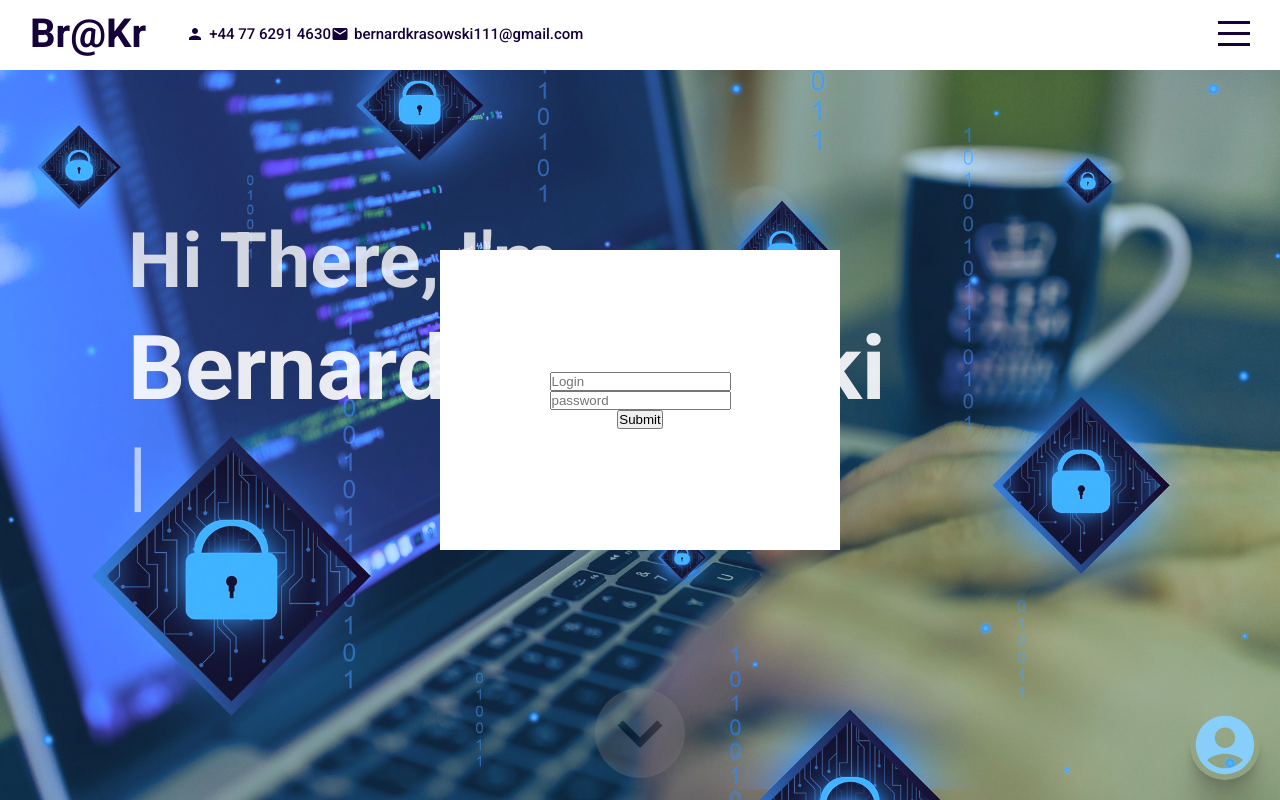
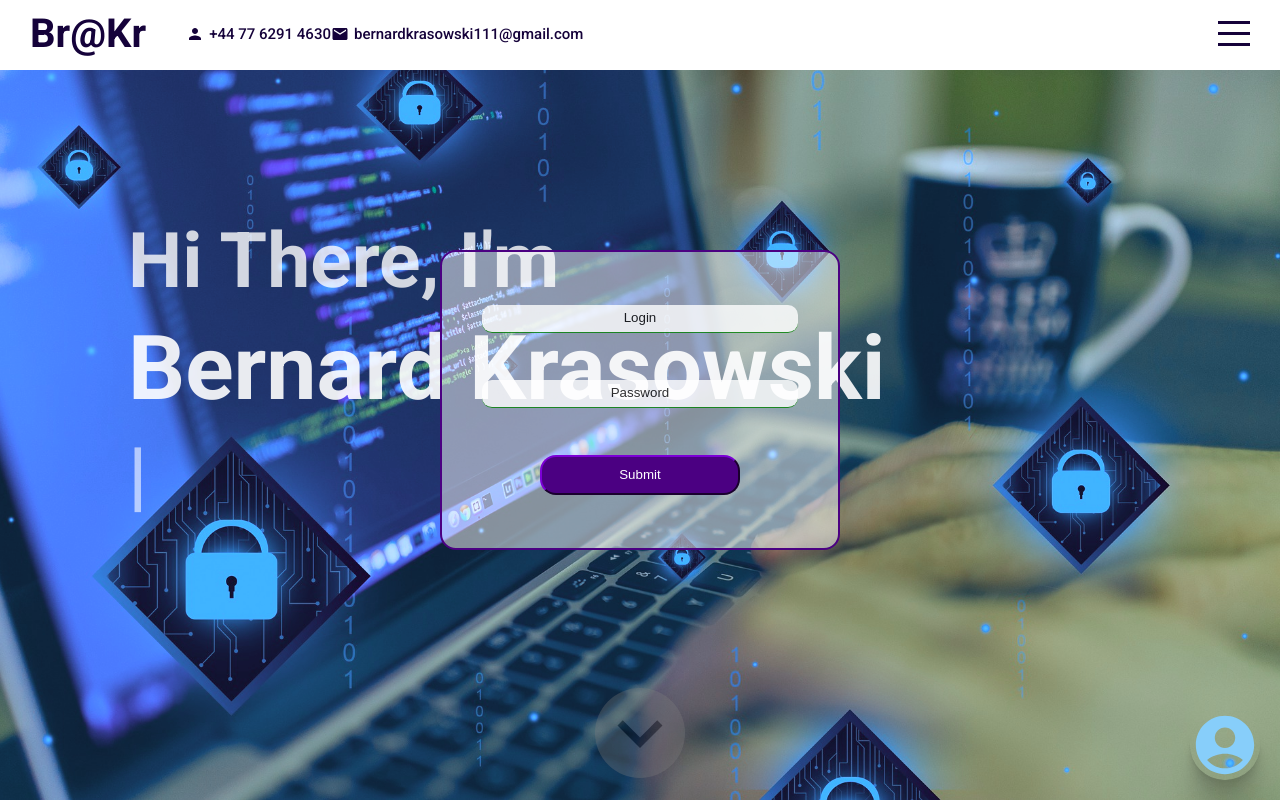
Before and after one commit to BernardKrasowski/New-Portfolio, a React (Create React App) app: page / in a window 1280 px wide. Both pictures are taken after a click on the element 1225 px from the left and 745 px from the top of the page. Built offline with nearby package versions, Linux system fonts and the light colour scheme.

Commit message:
finish login page, login: admin, password: admin

```diff
--- a/src/App.jsx
+++ b/src/App.jsx
@@ -7,7 +7,7 @@ import Contact from "./components/contact/Contact.jsx";
 import Login from "./components/Login/Login.jsx";
 import React, { useState } from "react";
 import { AppContext, defaultObject } from "./AppContext.js";
-
+import AdminPage from "./components/AdminPage/AdminPage";
 function App() {
   const [menuOpen, setMenuOpen] = useState(false);
 
@@ -35,7 +35,7 @@ function App() {
           <Intro menuOpen={menuOpen} />
           <Portfolio />
           <Contact menuOpen={menuOpen} />
-          {state.isUserLogged ? <h3>Dziala</h3> : console.log("nie dziala")}
+          {state.isUserLogged ? <AdminPage /> : console.log("nie dziala")}
         </div>
       </AppContext.Provider>
     </div>
--- /dev/null
+++ b/src/components/AdminPage/AdminPage.jsx
@@ -0,0 +1,11 @@
+import React from "react";
+import "./adminPage.scss";
+function AdminPage() {
+  return (
+    <div className="adminPage">
+      <h1>Admin Page</h1>
+    </div>
+  );
+}
+
+export default AdminPage;
--- a/src/components/Login/loginWindow/LoginWindow.jsx
+++ b/src/components/Login/loginWindow/LoginWindow.jsx
@@ -1,12 +1,29 @@
-import React from "react";
+import React, { useState } from "react";
 import "./loginWindow.scss";
 import { AppContext } from "../../../AppContext";
 
 function LoginWindow({ closeLoginWindow }) {
+  const [state, setState] = useState({
+    login: "",
+    password: "",
+  });
+  const handleChange = (e) => {
+    const { name, value } = e.target;
+
+    setState((prevState) => ({
+      ...prevState,
+      [name]: value,
+    }));
+  };
   const submitPassword = (e, toggleLoggedState) => {
     e.preventDefault();
-    toggleLoggedState();
-    closeLoginWindow(false);
+    if (state.login === "admin" && state.password === "admin") {
+      toggleLoggedState();
+      closeLoginWindow(false);
+    } else {
+      setState({ login: "", password: "" });
+    }
+    return;
   };
   return (
     <AppContext.Consumer>
@@ -18,9 +35,23 @@ function LoginWindow({ closeLoginWindow }) {
             }
             className="loginForm"
           >
-            <input type="login" placeholder="Login" />
-            <input type="password" placeholder="password" />
-            <button>Submit</button>
+            <input
+              type="login"
+              name="login"
+              placeholder="Login"
+              className="loginPage__input"
+              value={state.login}
+              onChange={handleChange}
+            />
+            <input
+              type="password"
+              name="password"
+              placeholder="Password"
+              className="loginPage__input"
+              value={state.password}
+              onChange={handleChange}
+            />
+            <button className="btnSubmit">Submit</button>
           </form>
         </div>
       )}
--- a/src/components/Login/loginWindow/loginWindow.scss
+++ b/src/components/Login/loginWindow/loginWindow.scss
@@ -1,7 +1,9 @@
 .loginWindow {
+  border: 2px solid indigo;
+  border-radius: 16px;
   width: 400px;
   height: 300px;
-  background-color: white;
+  background: rgba(255, 255, 255, 0.5);
   position: fixed;
   left: 50%;
   top: 50%;
@@ -11,11 +13,40 @@
   justify-content: center;
   align-items: center;
   .loginForm {
-    width: 100%;
-    height: 100%;
+    width: 80%;
+    height: 80%;
     display: flex;
     flex-direction: column;
-    justify-content: center;
+    justify-content: space-around;
     align-items: center;
+
+    .loginPage__input {
+      width: 100%;
+      border: none;
+      border-radius: 10px;
+      opacity: 0.8;
+      line-height: 2em;
+      border-bottom: 1px solid green;
+      color: black;
+      outline: none;
+      text-align: center;
+      &::placeholder {
+        color: black;
+        text-align: center;
+      }
+    }
+    .btnSubmit {
+      border-color: indigo;
+      border-radius: 16px;
+      color: white;
+      width: 200px;
+      height: 40px;
+      background-color: indigo;
+      transition: 0.2s ease-in-out;
+      &:hover {
+        color: indigo;
+        background-color: white;
+      }
+    }
   }
 }
```
Also changed, not shown: src/components/AdminPage/adminPage.scss (added).
